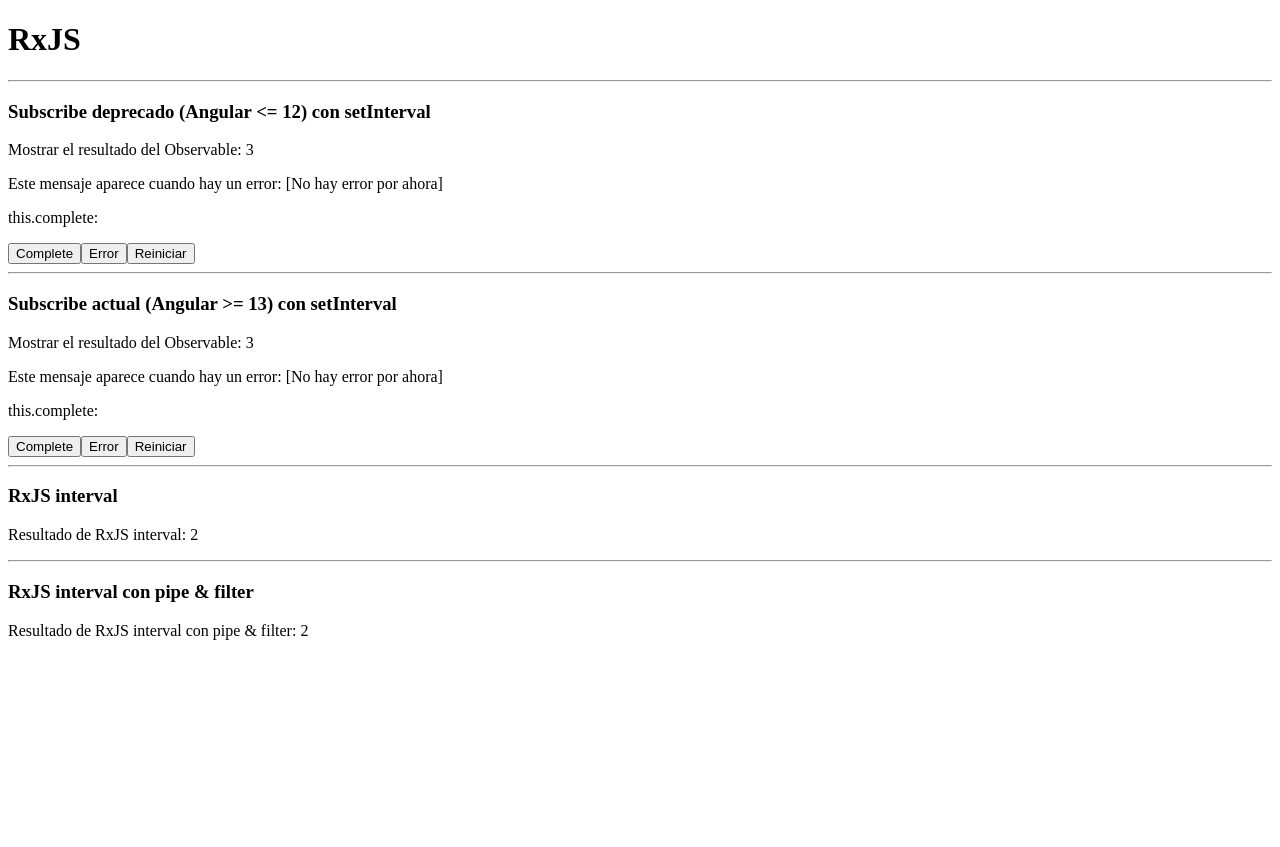
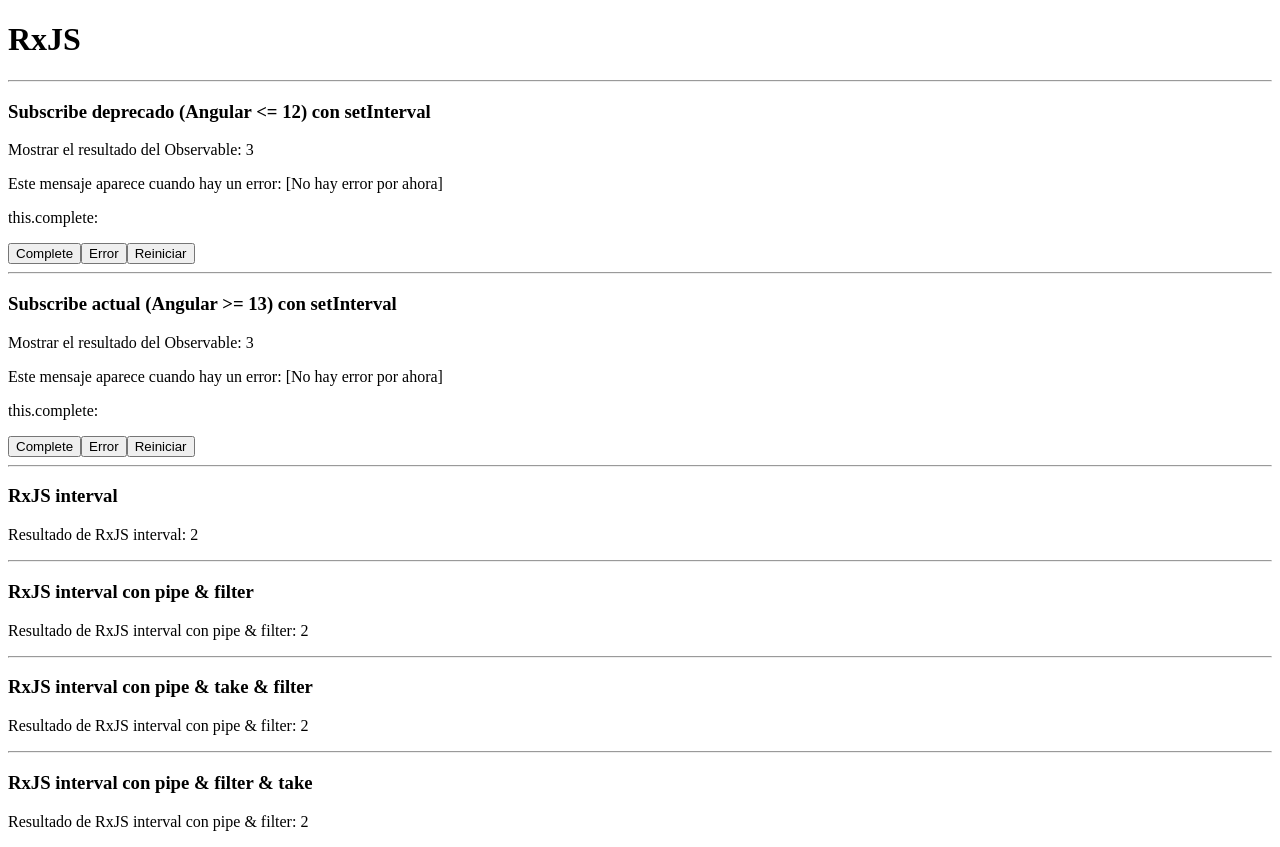
Before and after one commit to ClaudiaQuezadaRiquelme/yirsis-05-rxjs-directivas, an Angular app: page / in a window 1280 px wide. Before the commit the page ends 800 px from the top, so only its background shows below. Built offline with nearby package versions, Linux system fonts and the light colour scheme.

Commit message:
pipe with take

```diff
--- a/src/app/reactive/reactive-container/reactive-container.component.html
+++ b/src/app/reactive/reactive-container/reactive-container.component.html
@@ -19,3 +19,9 @@
 <hr>
 <h3>RxJS interval con pipe & filter</h3>
 <p>Resultado de RxJS interval con pipe & filter: {{myActualIntervalPipeFilter}}</p>
+<hr>
+<h3>RxJS interval con pipe & take & filter</h3>
+<p>Resultado de RxJS interval con pipe & filter: {{myActualIntervalPipeTakeFilter}}</p>
+<hr>
+<h3>RxJS interval con pipe & filter & take</h3>
+<p>Resultado de RxJS interval con pipe & filter: {{myActualIntervalPipeFilterTake}}</p>
--- a/src/app/reactive/reactive-container/reactive-container.component.ts
+++ b/src/app/reactive/reactive-container/reactive-container.component.ts
@@ -1,5 +1,5 @@
 import { Component, OnInit } from '@angular/core';
-import { Observable, interval, filter } from 'rxjs';
+import { Observable, interval, filter, take } from 'rxjs';
 
 @Component({
   selector: 'app-reactive-container',
@@ -25,6 +25,8 @@
   myInterval: Observable<number> = interval(1500);
   myActualInterval: number = 0;
   myActualIntervalPipeFilter: number = 0;
+  myActualIntervalPipeTakeFilter: number = 0;
+  myActualIntervalPipeFilterTake: number = 0;
 
   constructor() {
     this.executeMiObservableDeprecado();
@@ -32,11 +34,28 @@
   }
 
   ngOnInit(): void {
+    // Se recomienda integrar el pipe en el observable en lugar de en el subscribe por motivos de legibilidad,
+    // pero el resultado es el mismo.
+
       this.myInterval.subscribe(value => {
         this.myActualInterval = value; // se enviarán todos los números
       });
       this.myInterval.pipe(filter(value => value % 2 === 0)).subscribe(value => {
         this.myActualIntervalPipeFilter = value; // se enviarán números pares
+      });
+      this.myInterval
+        .pipe(
+          take(4),
+          filter(value => value % 2 === 0)
+        ).subscribe(value => {
+        this.myActualIntervalPipeTakeFilter = value; // limitar la ejecución del intervalo
+      });
+      this.myInterval
+        .pipe(
+          filter(value => value % 2 === 0),
+          take(4)
+        ).subscribe(value => {
+        this.myActualIntervalPipeFilterTake = value; // limitar la ejecución del intervalo
       });
   }
 
```
